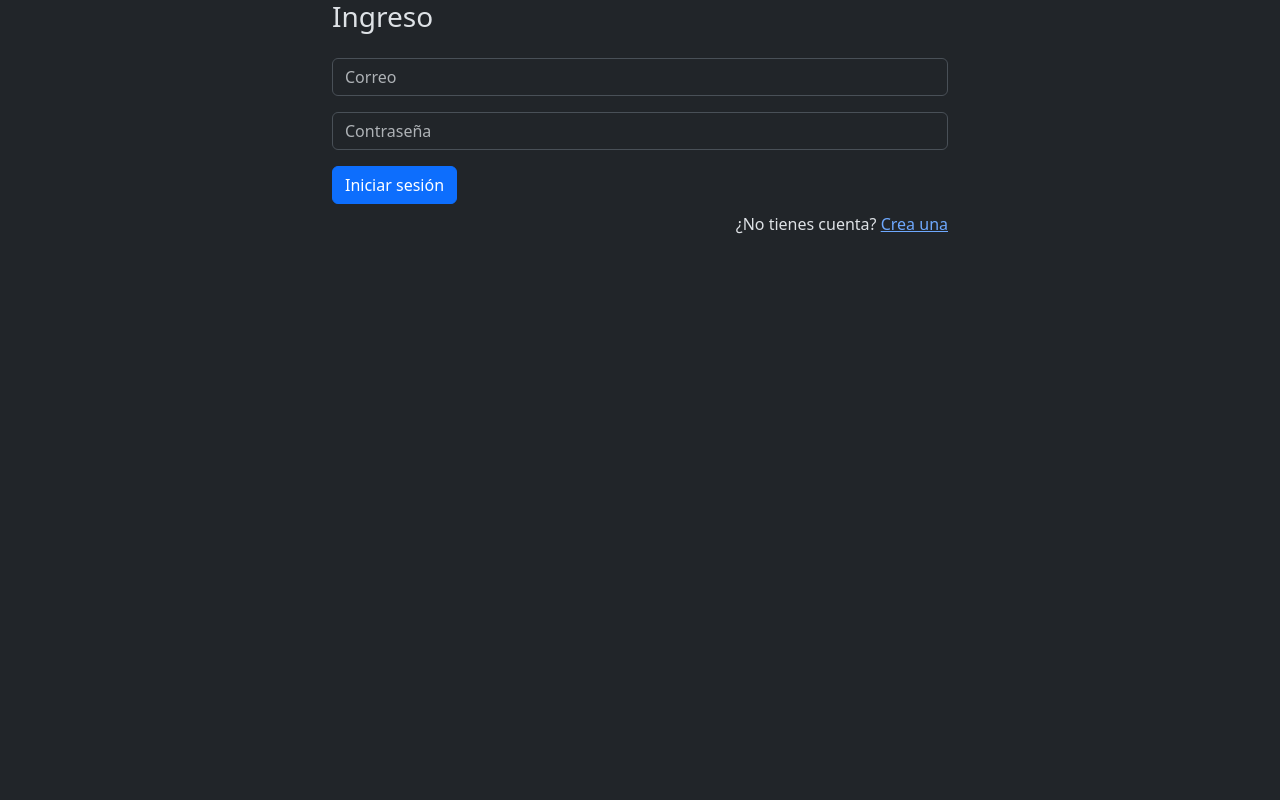
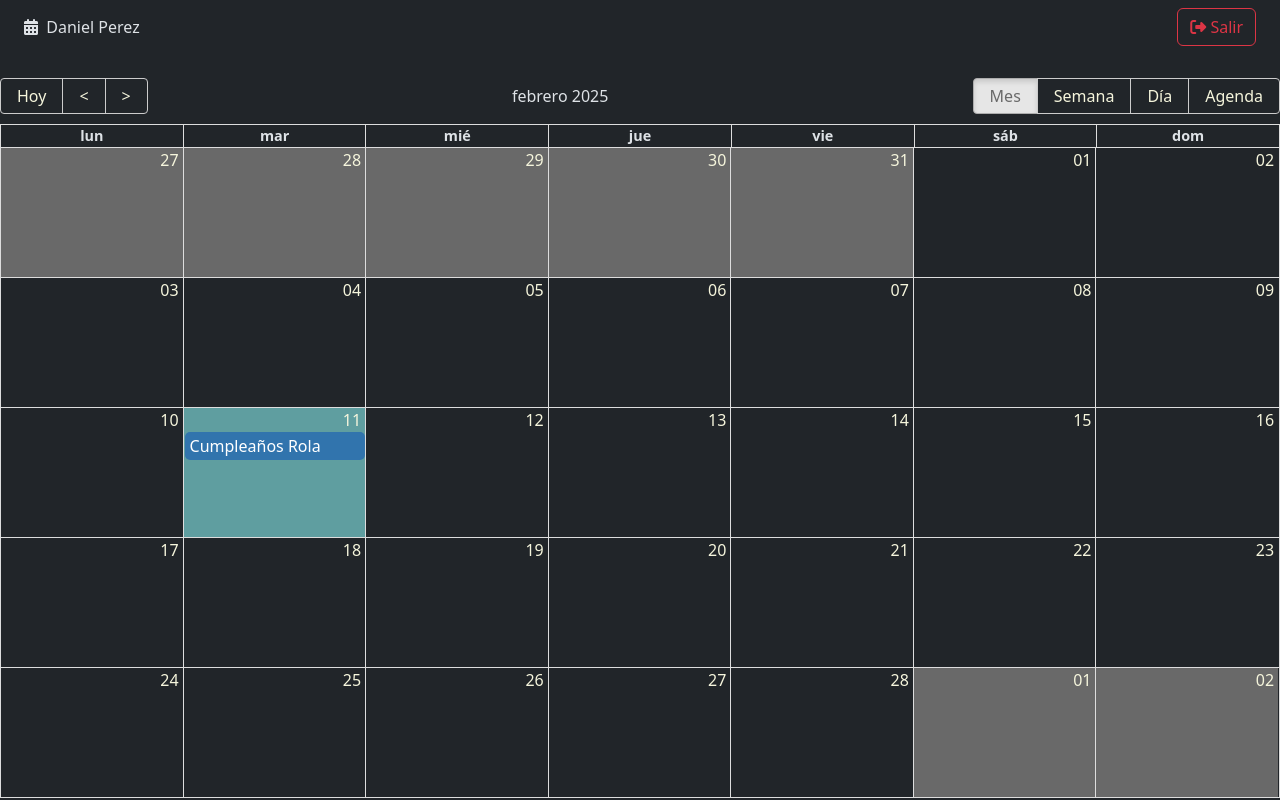
Before and after one commit to kanixdaniel/collaborative-calendar-react, a React (Vite) app: page / in a window 1280 px wide. Before the commit this address led to /auth/login. Built offline with nearby package versions, Linux system fonts and the light colour scheme.

Commit message:
Feat: pantalla del calendario

```diff
--- a/package.json
+++ b/package.json
@@ -10,7 +10,9 @@
     "preview": "vite preview"
   },
   "dependencies": {
+    "date-fns": "^4.1.0",
     "react": "^19.0.0",
+    "react-big-calendar": "^1.17.1",
     "react-dom": "^19.0.0",
     "react-router": "^7.1.5"
   },
--- /dev/null
+++ b/src/calendar/components/Navbar.jsx
@@ -0,0 +1,16 @@
+export const Navbar = () => {
+    return (
+        <div className="navbar mb-4 px-4">
+            <span>
+                <i className="fas fa-calendar-alt"></i>
+                &nbsp;
+                Daniel Perez
+            </span>
+            <button className="btn btn-outline-danger">
+                <i className="fas fa-sign-out-alt"></i>
+                &nbsp;
+                <span>Salir</span>
+            </button>
+        </div>
+    )
+}
--- /dev/null
+++ b/src/calendar/components/index.js
@@ -0,0 +1 @@
+export * from './Navbar';
--- /dev/null
+++ b/src/calendar/helpers/calendarLocalizer.js
@@ -0,0 +1,20 @@
+import { dateFnsLocalizer } from 'react-big-calendar';
+import {
+    format,
+    parse,
+    startOfWeek,
+    getDay
+} from 'date-fns';
+import esES from 'date-fns/locale/es';
+
+const locales = {
+    'es': esES,
+};
+
+export const localizer = dateFnsLocalizer({
+    format,
+    parse,
+    startOfWeek,
+    getDay,
+    locales,
+});
--- /dev/null
+++ b/src/calendar/helpers/getMessages.js
@@ -0,0 +1,15 @@
+export const getMessagesEs = () => ({
+    allDay: 'Todo el día',
+    previous: '<',
+    next: '>',
+    today: 'Hoy',
+    month: 'Mes',
+    week: 'Semana',
+    day: 'Día',
+    agenda: 'Agenda',
+    date: 'Fecha',
+    time: 'Hora',
+    event: 'Evento',
+    noEventsInRange: 'No hay eventos en este rango',
+    showMore: total => `+ Ver más (${total})`
+});
--- /dev/null
+++ b/src/calendar/helpers/index.js
@@ -0,0 +1,2 @@
+export * from './calendarLocalizer';
+export * from './getMessages';
--- a/src/calendar/pages/Calendar.jsx
+++ b/src/calendar/pages/Calendar.jsx
@@ -1,5 +1,41 @@
+import { Calendar as FullCalendar } from 'react-big-calendar'
+import 'react-big-calendar/lib/css/react-big-calendar.css';
+import { addHours } from 'date-fns';
+import { getMessagesEs, localizer } from '../helpers';
+import { Navbar } from "../components"
+
+const events = [
+    {
+        title: 'Cumpleaños Rola',
+        notes: 'El pastel',
+        start: new Date(),
+        end: addHours(new Date(), 2),
+        bgColor: '#fafafa',
+        user: {
+            _id: '123',
+            name: 'Daniel'
+        }
+    }
+]
+
 export const Calendar = () => {
+    const eventStyleGetter = (event, start, end, isSelected) => {
+        console.log({ event, start, end, isSelected })
+    }
+
     return (
-        <div>Calendar</div>
+        <>
+            <Navbar />
+            <FullCalendar
+                culture='es'
+                messages={getMessagesEs()}
+                localizer={localizer}
+                events={events}
+                startAccessor="start"
+                endAccessor="end"
+                style={{ height: 'calc(100vh - 80px)' }}
+                eventPropGetter={eventStyleGetter}
+            />
+        </>
     )
 }
--- a/src/main.jsx
+++ b/src/main.jsx
@@ -4,7 +4,7 @@ import { CalendarApp } from './CalendarApp'
 import './styles.css'
 
 createRoot(document.getElementById('root')).render(
-    <StrictMode>
+    // <StrictMode>
         <CalendarApp />
-    </StrictMode>,
+    // </StrictMode>,
 )
--- a/src/router/AppRouter.jsx
+++ b/src/router/AppRouter.jsx
@@ -3,7 +3,7 @@ import { AuthRouter } from "../auth";
 import { CalendarRouter } from "../calendar";
 
 export const AppRouter = () => {
-    const authStatus = 'not-authenticated';
+    const authStatus = 'authenticated';
 
     return (
         <Routes>
--- a/src/styles.css
+++ b/src/styles.css
@@ -0,0 +1,14 @@
+.rbc-calendar {
+    button {
+        color: beige;
+    }
+    button.rbc-active {
+        color: dimgray;
+    }
+    .rbc-off-range-bg {
+        background-color: dimgray;
+    }
+    .rbc-today {
+        background-color: cadetblue;
+    }
+}
```
Also changed, not shown: 1 other file (tests, documents, lock files or other folders).
